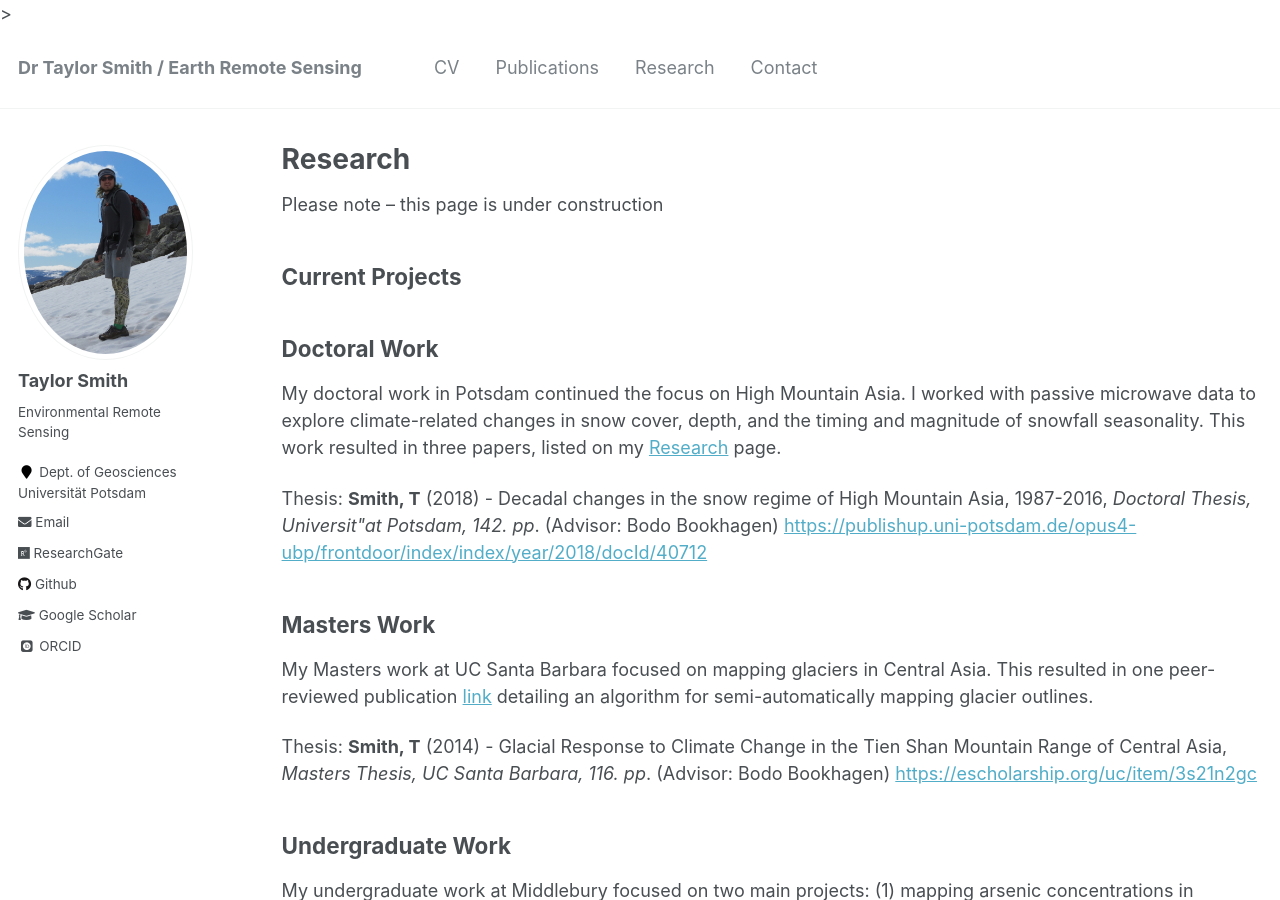
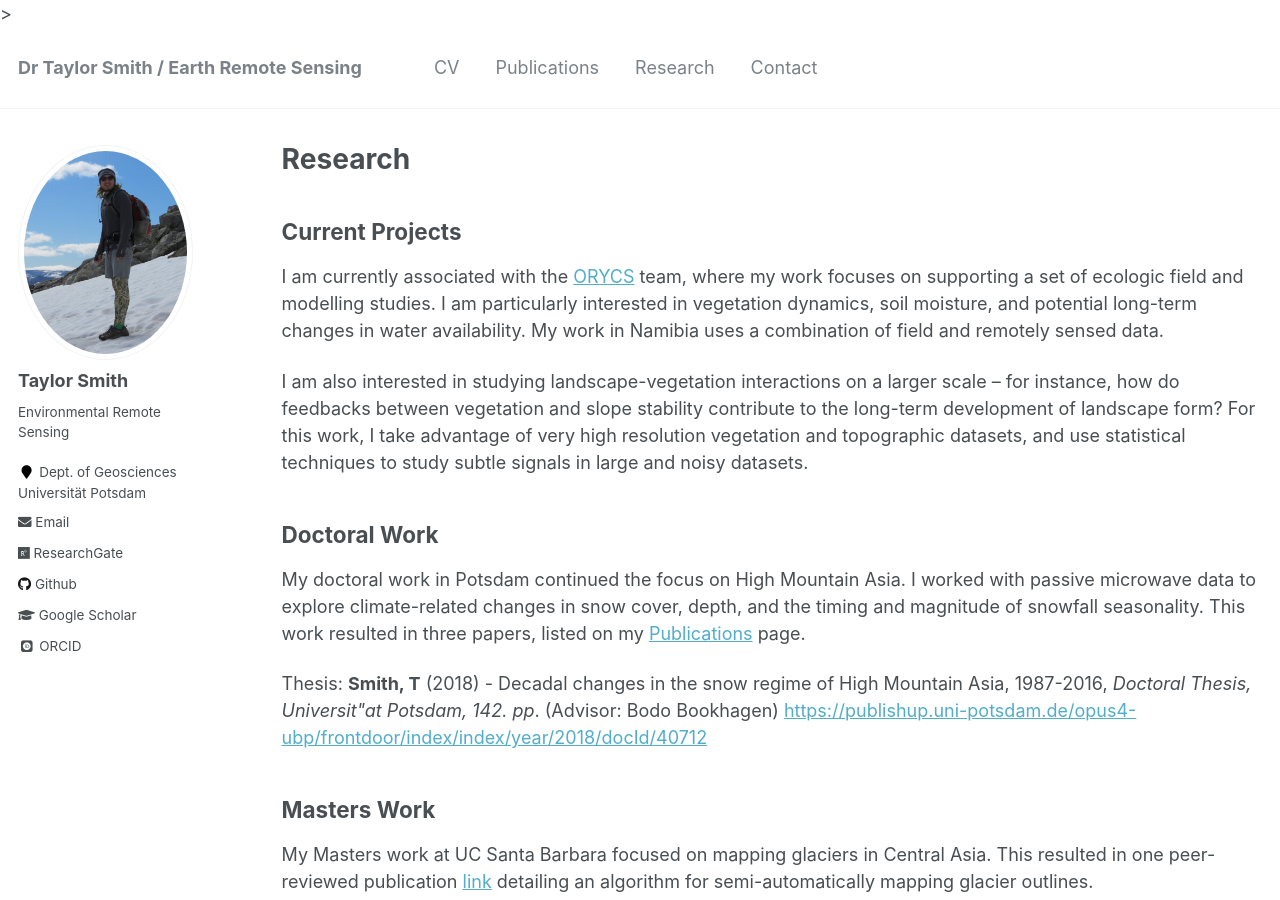
Before and after one commit to tasmi/tasmi.github.io, a Jekyll site: the page built from _pages/research.md, in a window 1280 px wide and 900 px high. Built offline with Jekyll 4.4.1, drawn with Linux system fonts in a browser that asks for light colours; some web fonts are replaced.

Commit message:
Update research.md

```diff
--- a/_pages/research.md
+++ b/_pages/research.md
@@ -5,13 +5,15 @@ permalink: /research/
 author_profile: true
 ---
 
-Please note -- this page is under construction
+## Current Projects
 
-## Current Projects
+I am currently associated with the [ORYCS](https://www.orycs.org/) team, where my work focuses on supporting a set of ecologic field and modelling studies. I am particularly interested in vegetation dynamics, soil moisture, and potential long-term changes in water availability. My work in Namibia uses a combination of field and remotely sensed data.
+
+I am also interested in studying landscape-vegetation interactions on a larger scale -- for instance, how do feedbacks between vegetation and slope stability contribute to the long-term development of landscape form? For this work, I take advantage of very high resolution vegetation and topographic datasets, and use statistical techniques to study subtle signals in large and noisy datasets.
 
 ## Doctoral Work
 
-My doctoral work in Potsdam continued the focus on High Mountain Asia. I worked with passive microwave data to explore climate-related changes in snow cover, depth, and the timing and magnitude of snowfall seasonality. This work resulted in three papers, listed on my [Research](https://tasmi.github.io/research/) page.
+My doctoral work in Potsdam continued the focus on High Mountain Asia. I worked with passive microwave data to explore climate-related changes in snow cover, depth, and the timing and magnitude of snowfall seasonality. This work resulted in three papers, listed on my [Publications](https://tasmi.github.io/publications/) page.
 
 Thesis: **Smith, T** (2018) - Decadal changes in the snow regime of High Mountain Asia, 1987-2016, _Doctoral Thesis, Universit\"at Potsdam, 142. pp_. (Advisor: Bodo Bookhagen) [https://publishup.uni-potsdam.de/opus4-ubp/frontdoor/index/index/year/2018/docId/40712](https://publishup.uni-potsdam.de/opus4-ubp/frontdoor/index/index/year/2018/docId/40712)
 
```
